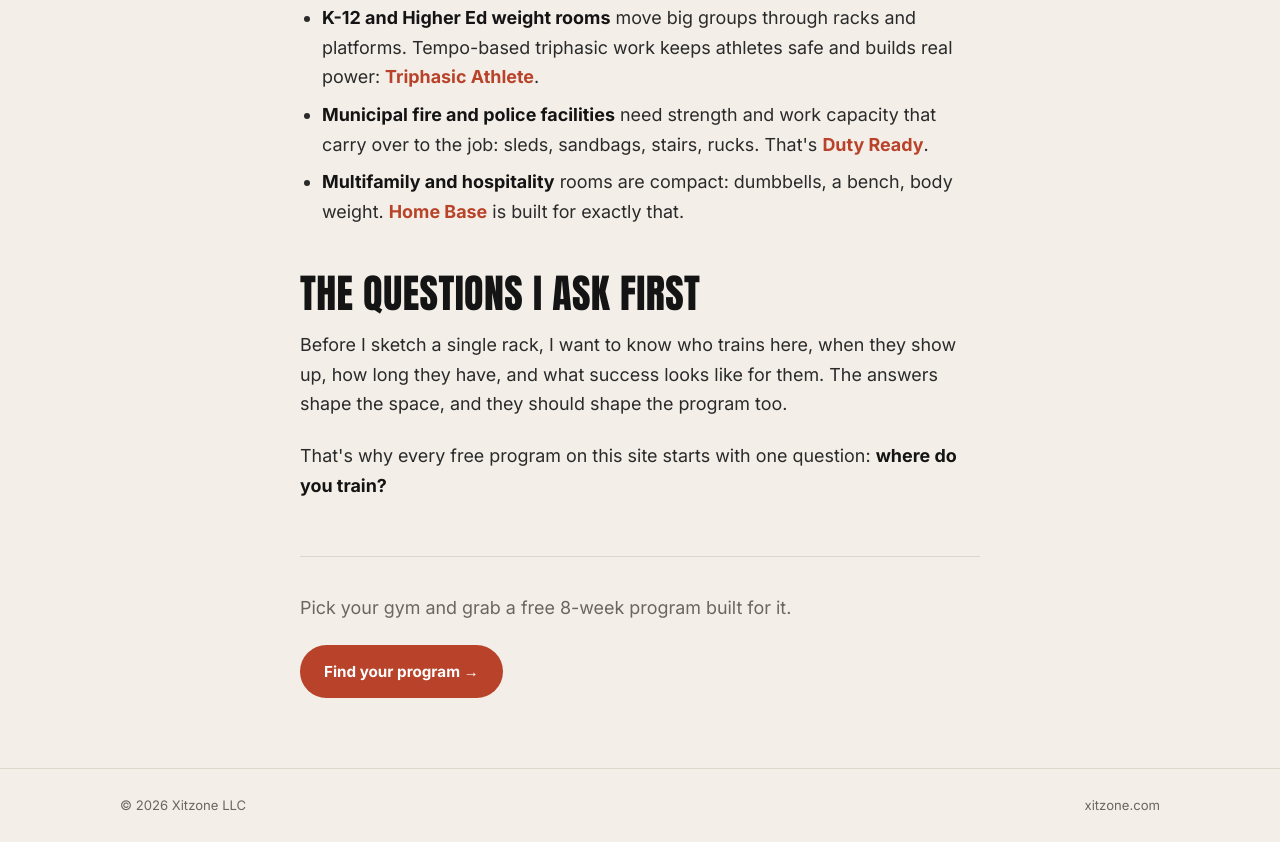
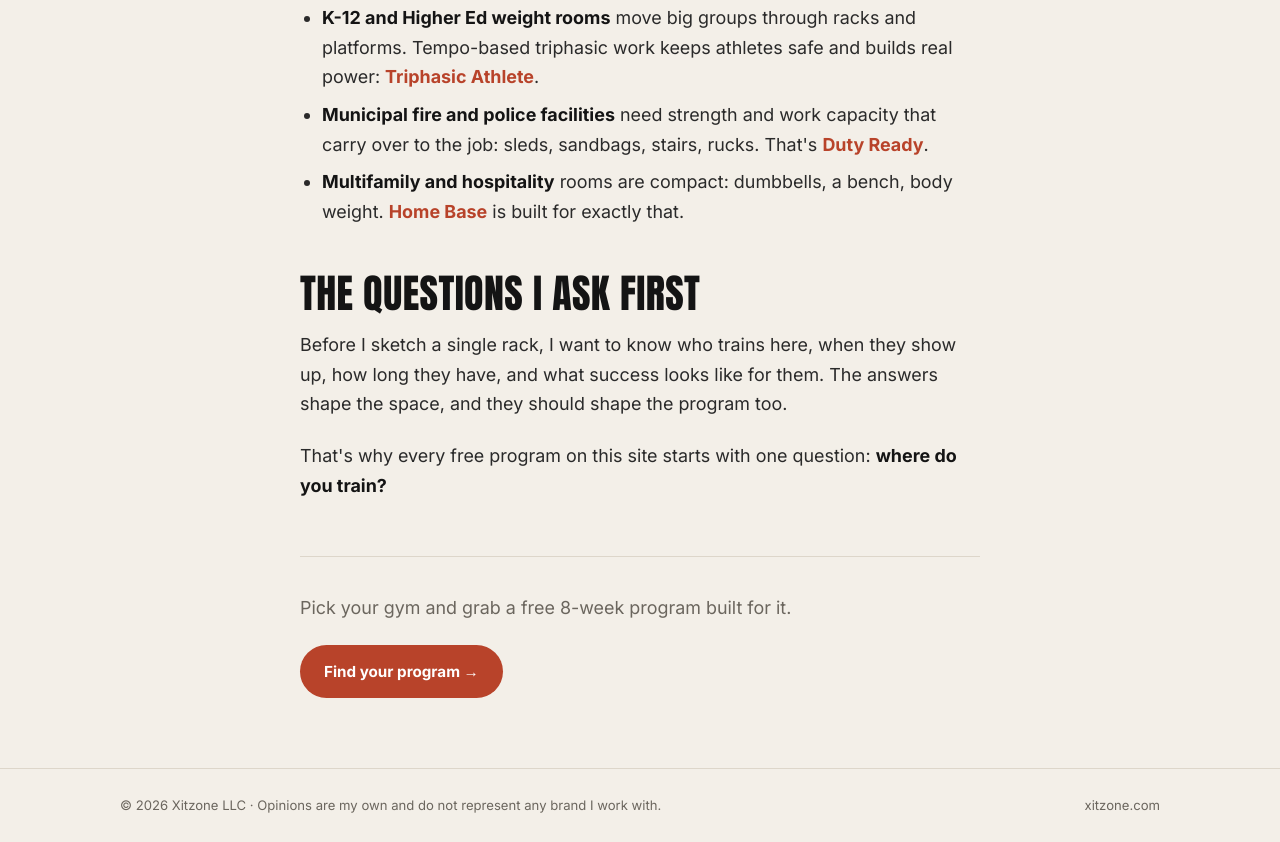
Before and after one commit to cbloomin-cloud/xitzone-site, a plain HTML site: page blog/program-the-room.html in a window 1280 px wide. Shown: the part 1849-2691 px from the top of the page. Drawn offline with Linux system fonts and the light colour scheme.

Commit message:
V.8: journal footers, opinions note

```diff
--- a/blog/program-the-room.html
+++ b/blog/program-the-room.html
@@ -53,6 +53,6 @@
   </div>
 </article>
 
-<footer class="mini"><div class="wrap"><span>&copy; 2026 Xitzone LLC</span><a href="../index.html">xitzone.com</a></div></footer>
+<footer class="mini"><div class="wrap"><span>&copy; 2026 Xitzone LLC &middot; Opinions are my own and do not represent any brand I work with.</span><a href="../index.html">xitzone.com</a></div></footer>
 </body>
 </html>
```
Also changed, not shown: blog/the-comeback.html (+1 -1 lines).
